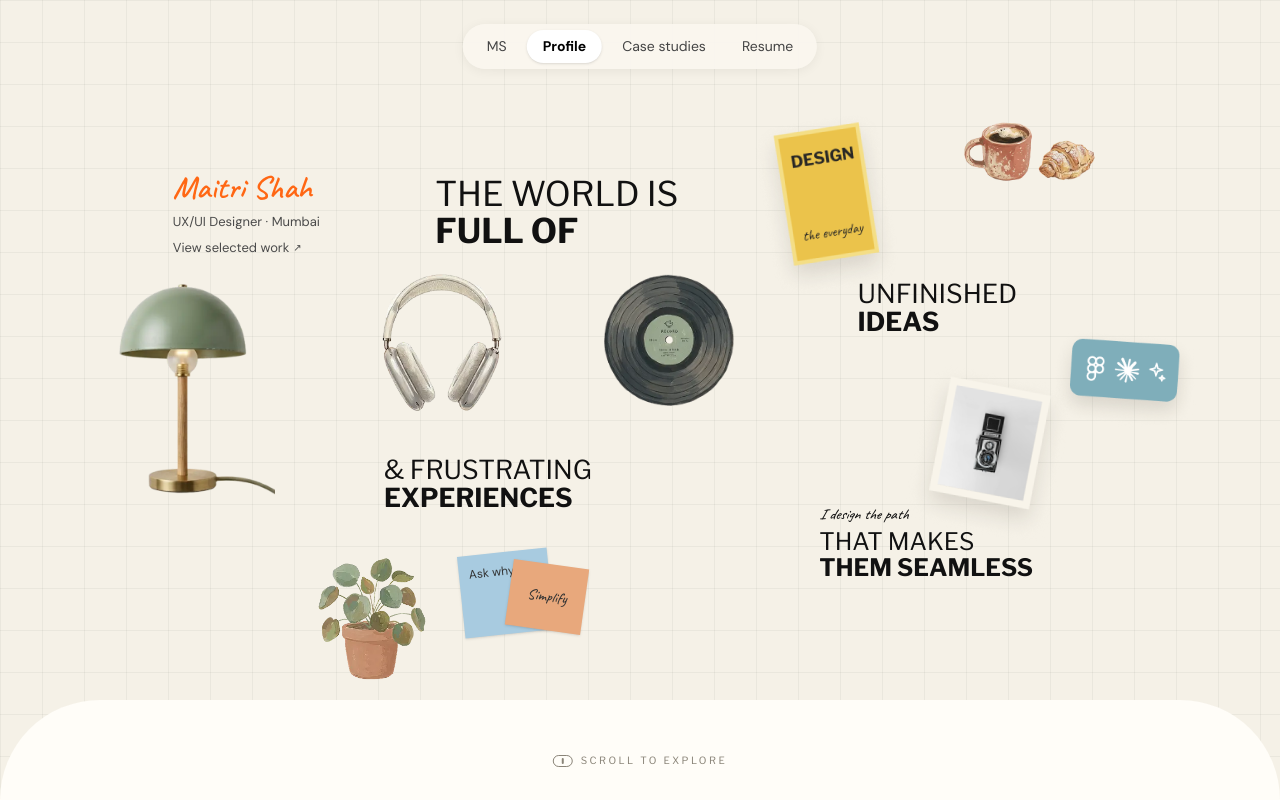
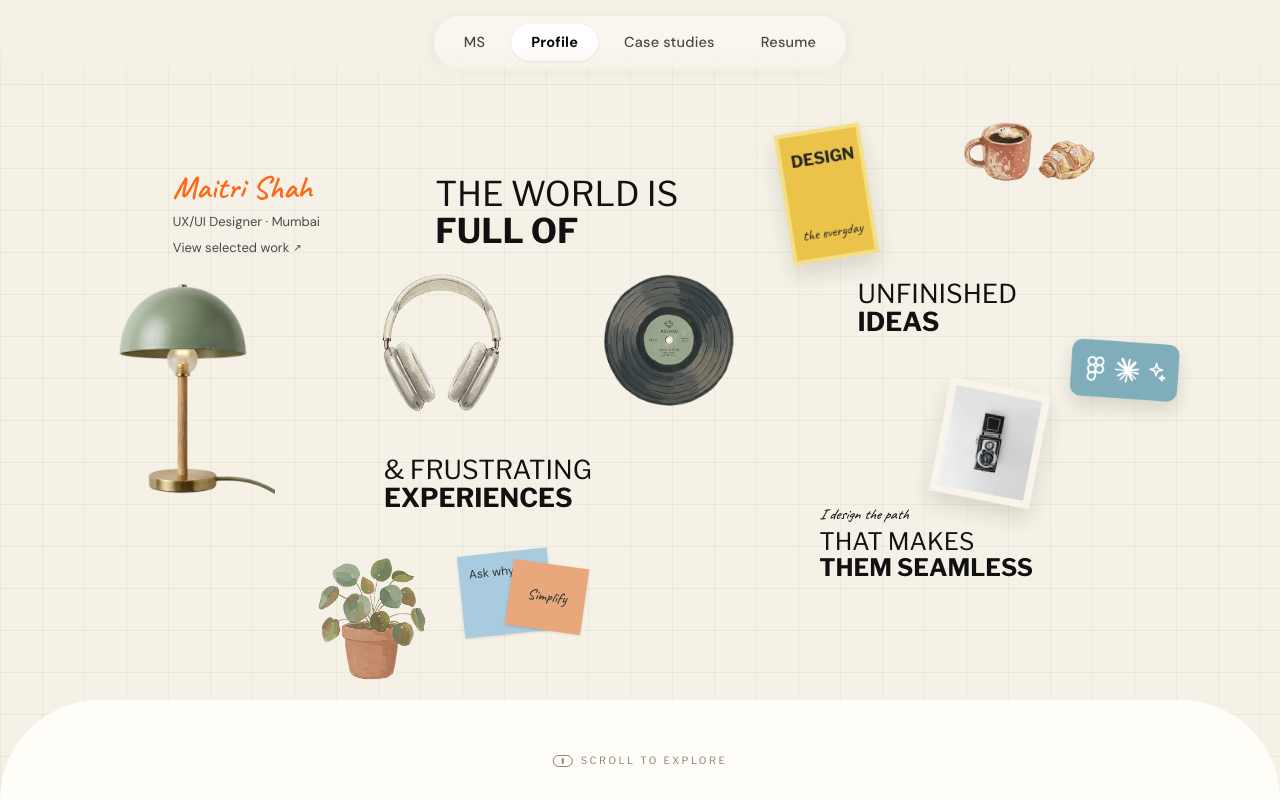
Before and after one commit to amitjangid9510/maitri, a React (Vite) app: page / in a window 1280 px wide. Shown: the top 800 px of the page. Built offline with nearby package versions, Linux system fonts and the light colour scheme.

Commit message:
fixed header

```diff
--- a/src/App.jsx
+++ b/src/App.jsx
@@ -58,23 +58,37 @@ const NavBar = () => {
   }, []);
 
   return (
-    <div className="fixed top-3 sm:top-4 md:top-5 lg:top-6 left-1/2 -translate-x-1/2 z-50 w-[92%] sm:w-[80%] md:w-auto max-w-[420px] md:max-w-[460px]">
-      <div className="flex items-center justify-center md:justify-start gap-0.5 md:gap-1 bg-[#FAF7EFEB] rounded-full shadow-[0_2px_12px_rgba(0,0,0,0.06)] px-1.5 md:px-2 py-1 md:py-1.5">
+    /*
+      FIX:
+      - Moved up: Changed pt-4 to pt-2.5
+      - Less blur: Changed pb-6 to pb-3, mask from 60% to 50%, and fade starts earlier.
+    */
+    <div
+      className="fixed top-0 left-0 right-0 z-50 flex justify-center pt-2.5 sm:pt-3 md:pt-4 pb-3 sm:pb-4 pointer-events-none backdrop-blur-md"
+      style={{
+        background: "linear-gradient(to bottom, rgba(245, 241, 231, 0.95) 0%, rgba(245, 241, 231, 0.6) 50%, rgba(245, 241, 231, 0) 100%)",
+        WebkitMaskImage: "linear-gradient(to bottom, black 50%, transparent 100%)",
+        maskImage: "linear-gradient(to bottom, black 50%, transparent 100%)",
+      }}
+    >
+
+      {/* Navigation Pill */}
+      <div className="flex items-center justify-center md:justify-start gap-1 md:gap-1.5 bg-[#FAF7EFEB] rounded-full shadow-[0_4px_20px_rgba(0,0,0,0.08)] px-2 md:px-2.5 py-1.5 md:py-2 pointer-events-auto w-[92%] sm:w-[85%] md:w-auto max-w-[460px]">
         {navItems.map((item) => {
           const isActive = activeId === item.id;
           return (
             <button
               key={item.id}
               onClick={() => handleScroll(item.id)}
-              className={`flex-1 md:flex-none px-1.5 sm:px-2 md:px-3 lg:px-4 py-1 md:py-1.5 text-[10px] sm:text-[11px] md:text-[12.5px] lg:text-[14px] rounded-full transition-all duration-300 whitespace-nowrap text-center ${
+              className={`flex-1 md:flex-none px-3 sm:px-4 md:px-5 py-2 md:py-2.5 text-[13px] sm:text-[14px] md:text-[14.5px] rounded-full transition-all duration-300 whitespace-nowrap text-center ${
                 isActive
                   ? "bg-white text-black font-bold shadow-sm"
-                  : "text-[#444] hover:bg-[#f2f2f2] font-normal"
+                  : "text-[#444] hover:bg-[#f2f2f2] font-medium"
               }`}
               style={{
                 fontFamily: "'DM Sans', sans-serif",
-                lineHeight: "21px",
-                letterSpacing: "0px",
+                lineHeight: "1.2",
+                letterSpacing: "0.2px",
               }}
             >
               {item.label}
@@ -82,6 +96,7 @@ const NavBar = () => {
           );
         })}
       </div>
+
     </div>
   );
 };
```
